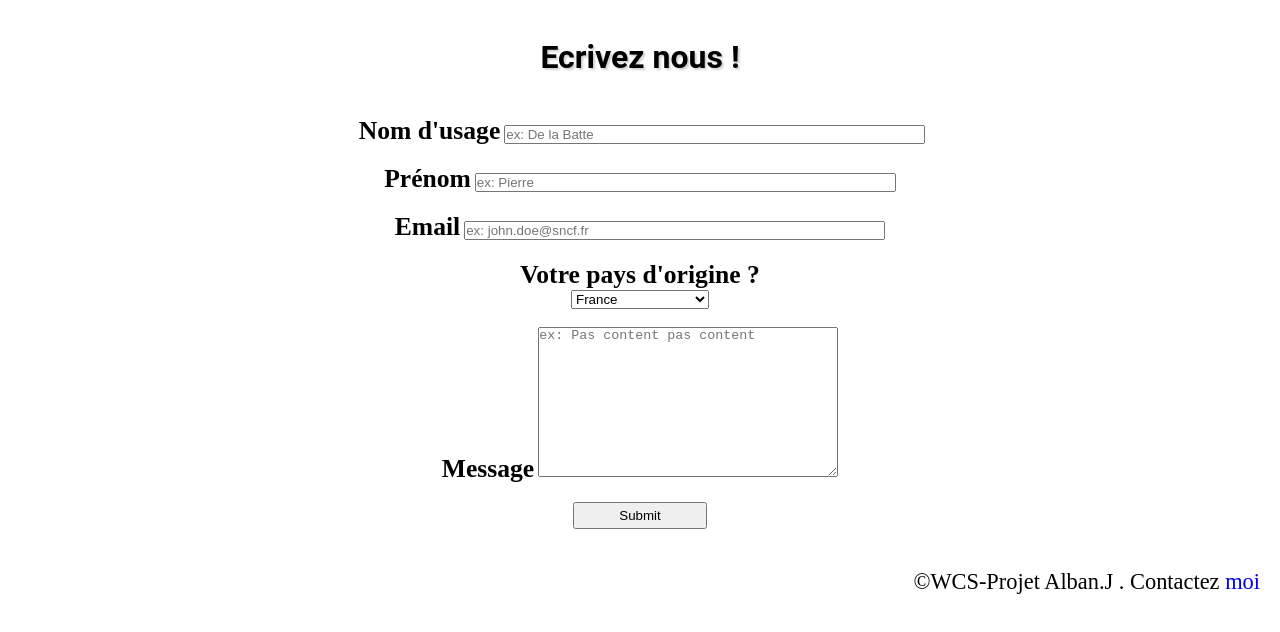
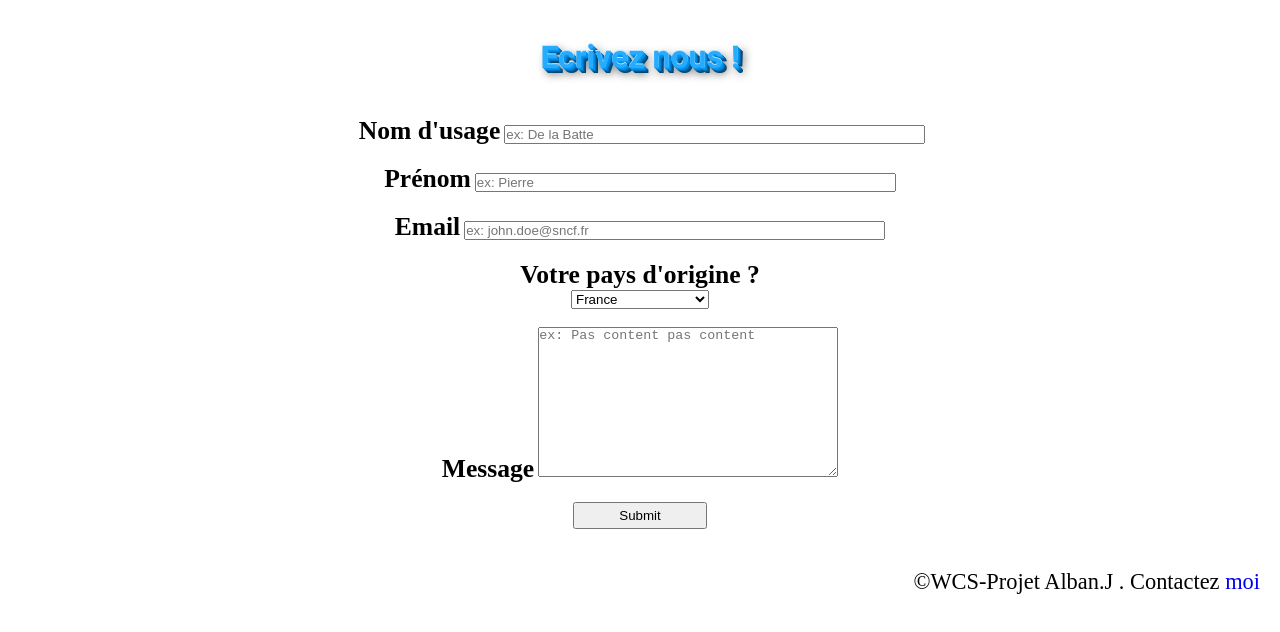
Before and after one commit to albja/tech-challenge, a website built with Parcel: page contact.html in a window 1280 px wide. Shown: the part 158-790 px from the top of the page. Built offline with nearby package versions, Linux system fonts and the light colour scheme.

Commit message:
changements titres style sur contact et assets

```diff
--- a/contact.css
+++ b/contact.css
@@ -4,7 +4,10 @@ label {
 }
 
 .bannière2 {
-    text-shadow: 2px 2px 2px lightgray;
+    text-shadow: #bbe5ff 0 -1px 0, #0098f8 1px 1px 0, #018de6 2px 2px 0,
+        #006fb5 3px 3px 0, #005386 4px 4px 0, #004874 5px 5px 0,
+        #333 5px 5px 10px;
+    color: #26abff;
 }
 
 form {
```
